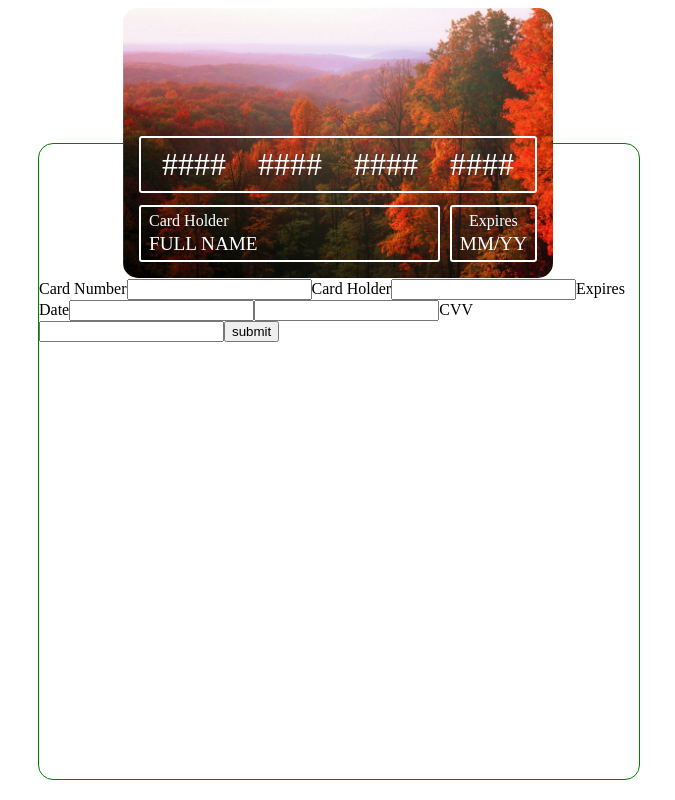
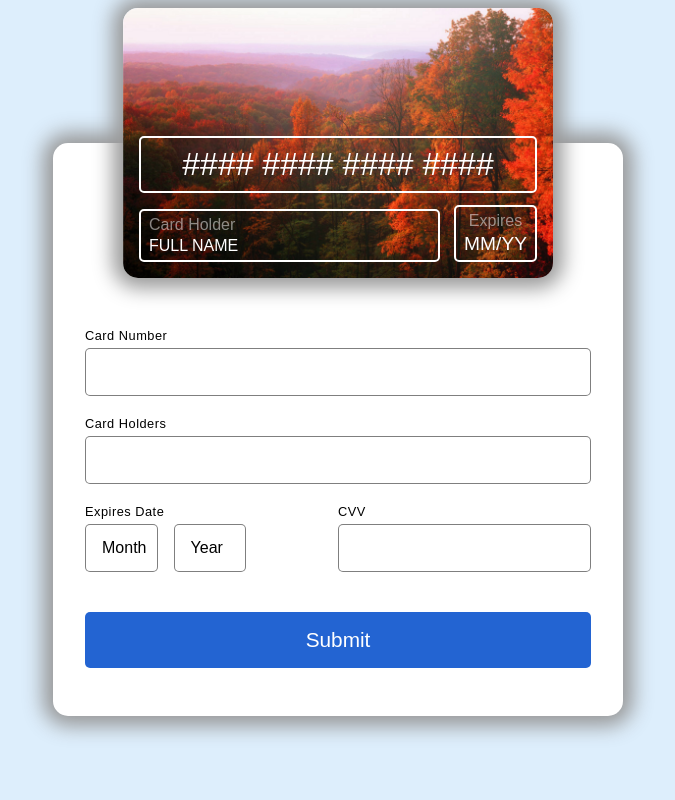
Before and after one commit to dsyuskov/formcard, a React app: page / in a window 1280 px wide. Shown: the whole page, without its empty margins (302-977 px from the left). Built offline with nearby package versions, Linux system fonts and the light colour scheme.

Commit message:
feat: add style for card-form

```diff
--- a/src/styles/main.scss
+++ b/src/styles/main.scss
@@ -1,11 +1,22 @@
 $font-color: #ffffff;
+$body-background: #ddeefc;
+$form-background: #ffffff;
+$shadow: 0 0 20px 10px #989898;
+$input-border-color: rgba(0, 0, 0, 0.5);
+$input-readius: 5px;
+$button-color: #2364d2;
+
+body{
+  background: $body-background;
+}
 
 .card {
   position: relative;
-  max-width: 600px;
+  box-sizing: border-box;
+  max-width: 570px;
   margin-left: auto;
   margin-right: auto;
-  //border: 1px solid red;
+  font-family: sans-serif;
 }
 
 .card-item {
@@ -20,10 +31,11 @@ $font-color: #ffffff;
   padding-left: 1rem;
   padding-right: 1rem;
   text-align: center;
-  color: white;
+  color: $font-color;
   z-index: 2;
   background: url("../assets/images/background.jpg");
   background-size: cover;
+  box-shadow: $shadow;
 
   &__number {
     position: relative;
@@ -49,16 +61,15 @@ $font-color: #ffffff;
     bottom: 1rem;
     right: 1rem;
     padding: 0.3rem 0.5rem 0.3rem 0.5rem;
-    border: 1px solid green;
   }
 
   &__field-caption {
     font-size: 1rem;
+    opacity: 0.5;
   }
 
   &__holder {
     padding-top: 0.2rem;
-    font-size: 1.2rem;
   }
 
   &__expires {
@@ -70,15 +81,70 @@ $font-color: #ffffff;
 .card-form {
   position: relative;
   margin-top: -5 * 27px;
-  padding-top: 5 * 27px;
-  border: 1px solid green;
+  box-sizing: border-box;
   width: 100%;
-  height: 500px;
   border-radius: 15px;
+  background: $form-background;
+  box-shadow: $shadow;
+  padding: 2rem;
+  padding-top: 6.7 * 27px;
+
+  &__caption {
+    display: block;
+    font-size: 0.8rem;
+    line-height: 1.5rem;
+    margin-bottom: 1rem;
+    letter-spacing: 0.5px;
+    width: 100%;
+  }
+
+  &__end-row {
+    display: flex;
+    width: 100%;
+  }
+
+  &__input {
+    display: block;
+    box-sizing: border-box;
+    height: 3rem;
+    width: 100%;
+    font-size: 1rem;
+    padding-left: 1rem;
+    border: 1px solid $input-border-color;
+    border-radius: $input-readius;
+  }
+
+  &__expires {
+    display: block;
+    flex-grow: 1;
+    flex-shrink: 1;
+    flex-basis: 0%;
+    margin-right: 1rem;
+    background: $form-background;
+    appearance: none;
+    -webkit-appearance: none;
+    -moz-appearance: none;
+  }
+
+  &__expires-container {
+    display: flex;
+    width: 70%;
+  }
+
+  &__button {
+    width: 100%;
+    height: 3.5rem;
+    margin: 1.5rem 0 1rem 0;
+    color: $font-color;
+    font-size: 1.3rem;
+    background-color: $button-color;
+    border: 0;
+    border-radius: $input-readius;
+    cursor: pointer;
+  }
 }
 
 .selected {
   border: 2px solid $font-color;
-  border-radius: 3px;
-
+  border-radius: $input-readius;
 }
--- a/src/ui/form/cmp-form.js
+++ b/src/ui/form/cmp-form.js
@@ -10,7 +10,7 @@ export default class FormCard extends React.Component {
             for="card-number"
             className="card-item__number selected"
           >
-            ####&nbsp;&nbsp;&nbsp;&nbsp;####&nbsp;&nbsp;&nbsp;&nbsp;####&nbsp;&nbsp;&nbsp;&nbsp;####
+            #### #### #### ####
           </label>
           <label for="card-holder" className="card-item__holder-wrapper selected">
             <div className="card-item__field-caption">Card Holder</div>
@@ -23,20 +23,51 @@ export default class FormCard extends React.Component {
         </div>
 
         <div className="card-form">
-          <label>Card Number
-            <input type="text" id="card-number" className="card-form__number"></input>
+          <label className="card-form__caption">Card Number
+            <input type="text" id="card-number" className="card-form__input"></input>
           </label>
-          <label>Card Holder
-            <input type="text" id="card-holder" className="card-form__holder"></input>
+          <label className="card-form__caption">Card Holders
+            <input type="text" id="card-holder" className="card-form__input"></input>
           </label>
-          <label>Expires Date
-            <input type="text" id="card-expires-month" className="card-form__expires"></input>
-            <input type="text" id="card-expires-year" className="card-form__expires"></input>
-          </label>
-          <label>CVV
-            <input type="text" id="card-cvv" className="card-form__cvv"></input>
-          </label>
-          <input type="button" className="card-form__button" value="submit"></input>
+          <div className="card-form__end-row">
+            <label className="card-form__caption">Expires Date
+              <div className="card-form__expires-container">
+                <select id="card-expires-month" className="card-form__input card-form__expires">
+                  <option value="" disabled="disabled" selected="selected">Month</option>
+                  <option value="1">01</option>
+                  <option value="2">02</option>
+                  <option value="3">03</option>
+                  <option value="4">04</option>
+                  <option value="5">05</option>
+                  <option value="6">06</option>
+                  <option value="7">07</option>
+                  <option value="8">08</option>
+                  <option value="9">09</option>
+                  <option value="10">10</option>
+                  <option value="11">11</option>
+                  <option value="12">12</option>
+                </select>
+                <select id="card-expires-year" className="card-form__input card-form__expires">
+                  <option value="" disabled="disabled" selected="selected">Year</option>
+                  <option value="2020">2020</option>
+                  <option value="2021">2021</option>
+                  <option value="2022">2022</option>
+                  <option value="2023">2023</option>
+                  <option value="2024">2024</option>
+                  <option value="2025">2025</option>
+                  <option value="2026">2026</option>
+                  <option value="2027">2027</option>
+                  <option value="2028">2028</option>
+                  <option value="2029">2029</option>
+                  <option value="2030">2030</option>
+                </select>
+              </div>
+            </label>
+            <label className="card-form__caption">CVV
+              <input type="text" id="card-cvv" className="card-form__input card-form__cvv"></input>
+            </label>
+          </div>
+          <input type="button" className="card-form__button" value="Submit"></input>
         </div>
       </div>
     );
```
